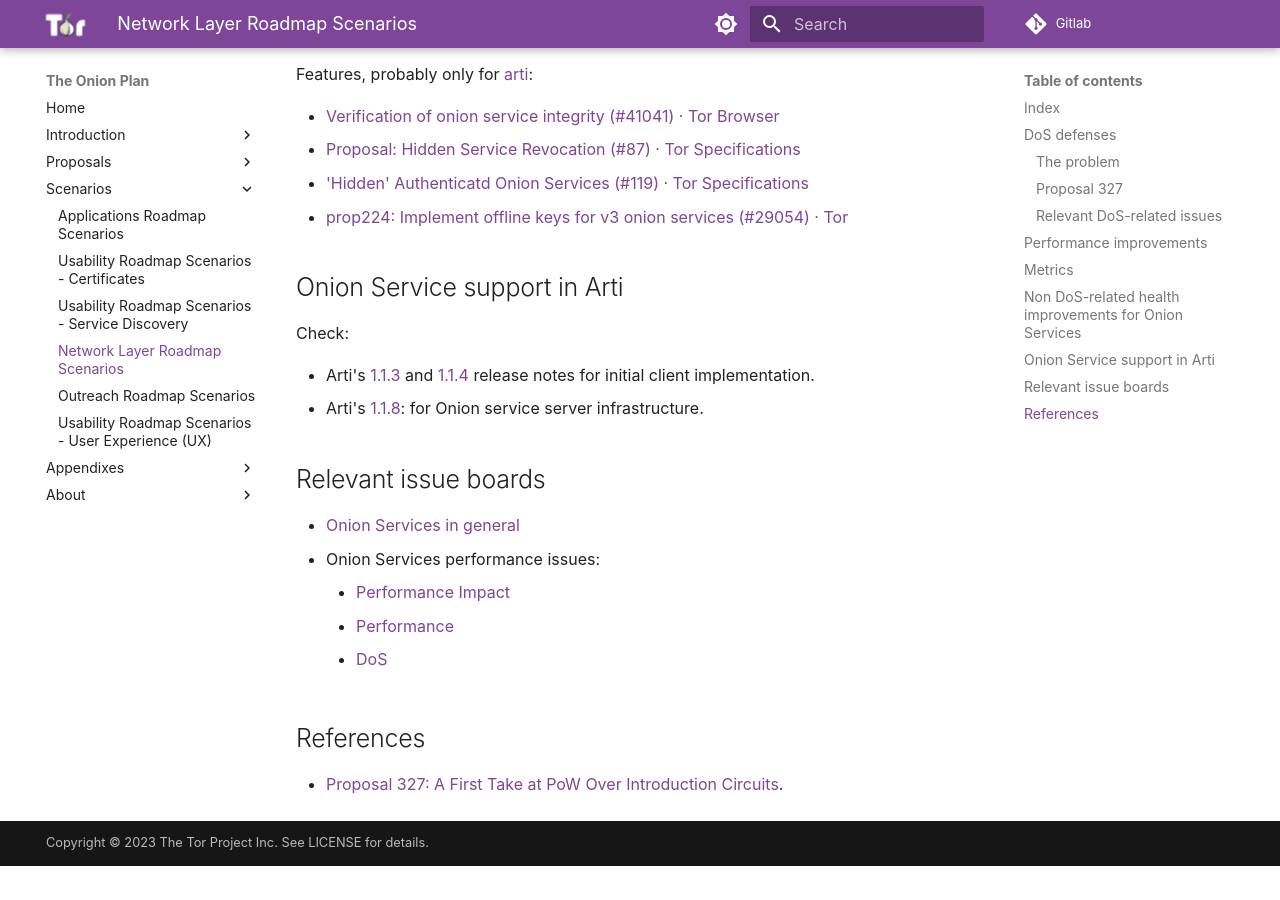
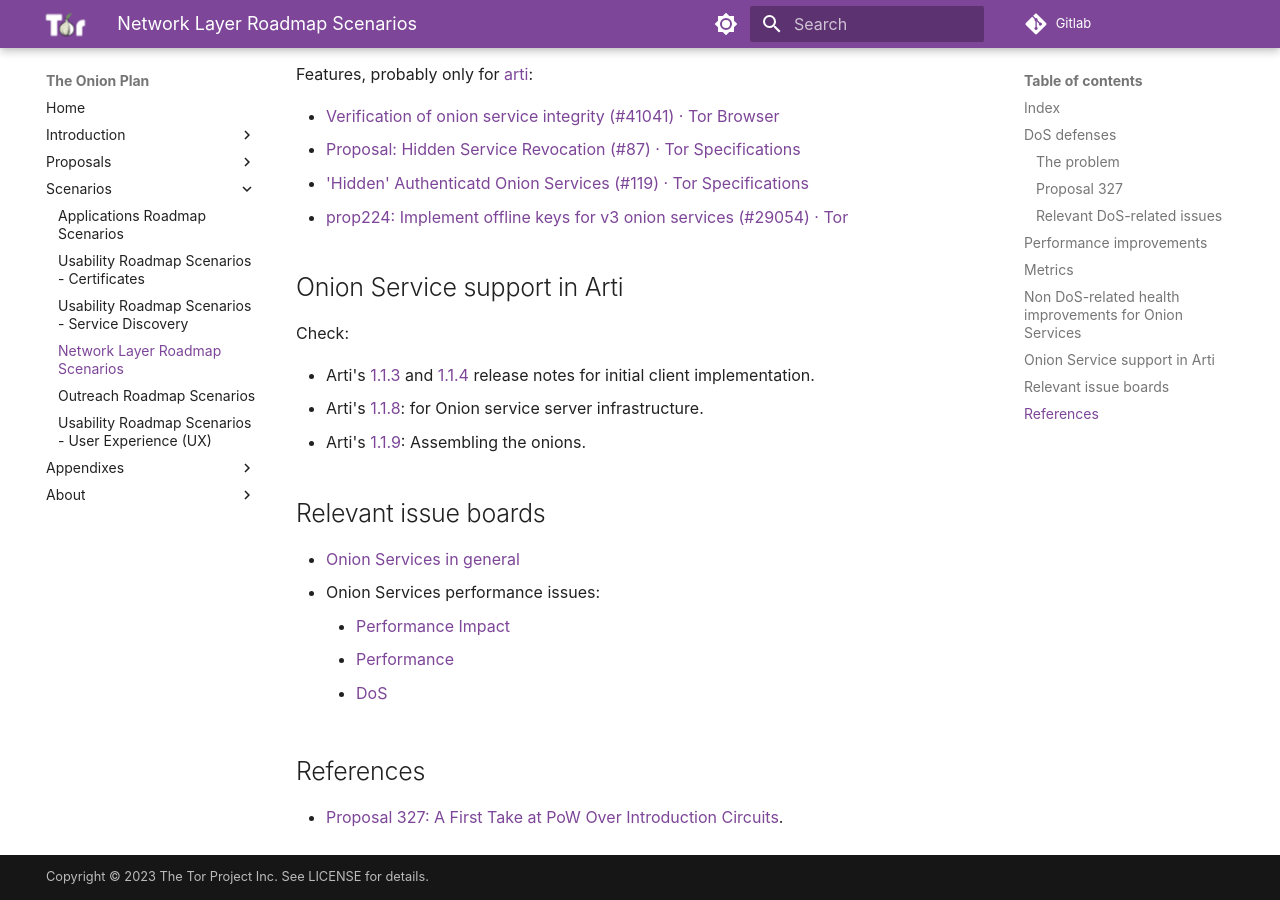
Before and after one commit to offsoc/onionplan, an MkDocs documentation site: the page built from docs/scenarios/network.md, in a window 1280 px wide and 900 px high, scrolled down 2011 px. Built offline with MkDocs 1.6.1 and Material for MkDocs 9.7.7, drawn with Linux system fonts in a browser that asks for light colours; before the commit the page ends 2877 px from its top, so only the background shows below that.

Commit message:
Feat: scenarios: network: Arti 1.1.9

```diff
--- a/docs/scenarios/network.md
+++ b/docs/scenarios/network.md
@@ -68,6 +68,8 @@ Check:
   initial client implementation.
 * Arti's [1.1.8](https://blog.torproject.org/arti_118_released/): for Onion service
   server infrastructure.
+* Arti's [1.1.9](https://blog.torproject.org/arti_119_released/): Assembling
+  the onions.
 
 ## Relevant issue boards
 
```
